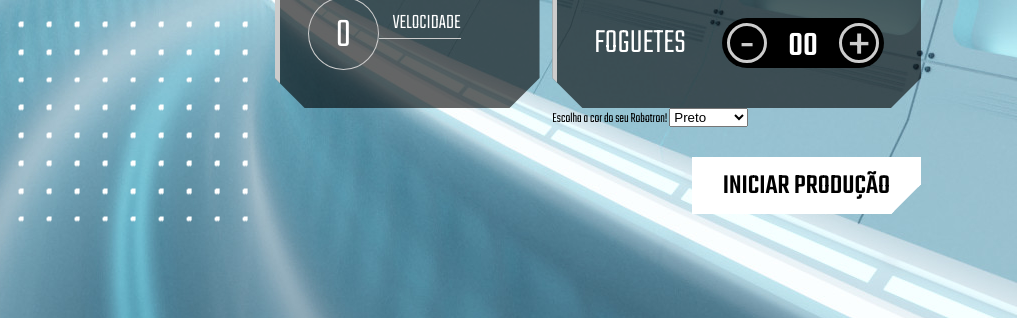
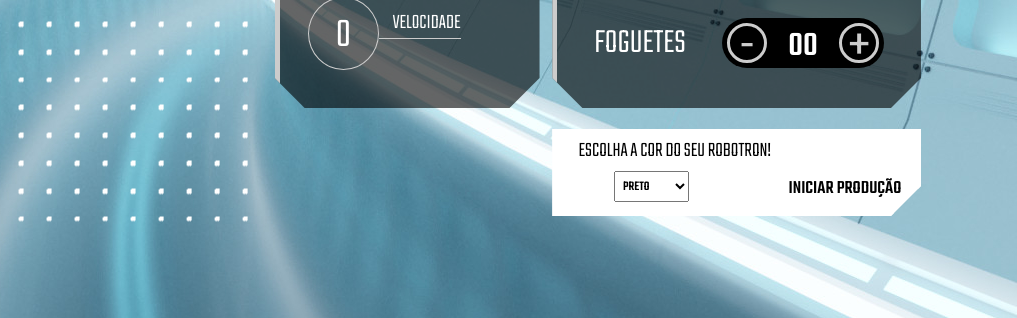
Before and after one commit to guerreiro-denis/robotron-2000, a plain HTML site: page index.html in a window 1280 px wide. Shown: the part 444-762 px from the top of the page, 263-1280 px from the left. Drawn offline with Linux system fonts and the light colour scheme.

Commit message:
upando as mudancas para mudar a cor do robo

```diff
--- a/css/style.css
+++ b/css/style.css
@@ -57,6 +57,7 @@ main {
     text-orientation: mixed;
     color: rgba(255,255,255,0.8)
 }
+
 
 .box {
     background: rgba(0,0,0,0.6);
@@ -131,9 +132,28 @@ main {
     border-color: var(--main-cinza);
 }
 
+
+/****************************** Caixa Produção *****/
+.producao:hover {
+    background: var(--main-preto);
+    color: var(--main-branco)
+}
+
+
+.caixa-titulo {
+    margin-top: 1em;
+    font-size: 1.5em;
+    text-transform: uppercase;
+    padding: 0.2em 1.1em;
+    float: left;
+    border: 3px solid var(--main-branco);
+    background: var(--main-branco);
+    clip-path: polygon(100% 0, 100% calc(100% - 30px), calc(100% - 30px) 100%, 0 100%, 0 0);
+    cursor: pointer;
+}
+
 .producao {
-    margin-top: 1em;
-    font-size: 2em;
+    font-size: 0.9em;
     text-transform: uppercase;
     padding: 0.2em 1em;
     float: right;
@@ -141,13 +161,18 @@ main {
     background: var(--main-branco);
     clip-path: polygon(100% 0, 100% calc(100% - 30px), calc(100% - 30px) 100%, 0 100%, 0 0);
     cursor: pointer;
+    right: -1.5em;
+    position: relative;
 }
 
-.producao:hover {
-    background: var(--main-preto);
-    color: var(--main-branco)
+#cor-robotron {
+    padding: 0.3em;
+    font-family: 'Teko', sans-serif;
+    position: relative;
+    right: 12em;
+    top: 2.5em;
+    text-transform: uppercase;
 }
-
 
 
 /****************************** Estatísticas *****/
```
